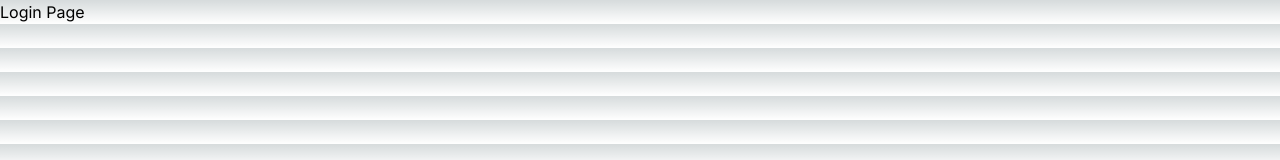
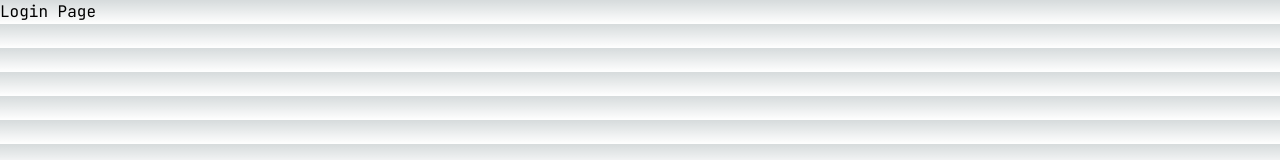
Before and after one commit to Zulelee/iLearn, a Next.js app: page /login in a window 1280 px wide. Shown: the top 160 px of the page. Built offline with nearby package versions, Linux system fonts and the light colour scheme.

Commit message:
font changed

```diff
--- a/app/layout.tsx
+++ b/app/layout.tsx
@@ -1,22 +1,22 @@
-import './globals.css'
-import type { Metadata } from 'next'
-import { Inter } from 'next/font/google'
+import "./globals.css";
+import type { Metadata } from "next";
+import { JetBrains_Mono } from "next/font/google";
 
-const inter = Inter({ subsets: ['latin'] })
+const inter = JetBrains_Mono({ subsets: ["latin"] });
 
 export const metadata: Metadata = {
-  title: 'Create Next App',
-  description: 'Generated by create next app',
-}
+  title: "Create Next App",
+  description: "Generated by create next app",
+};
 
 export default function RootLayout({
   children,
 }: {
-  children: React.ReactNode
+  children: React.ReactNode;
 }) {
   return (
     <html lang="en">
       <body className={inter.className}>{children}</body>
     </html>
-  )
+  );
 }
```
